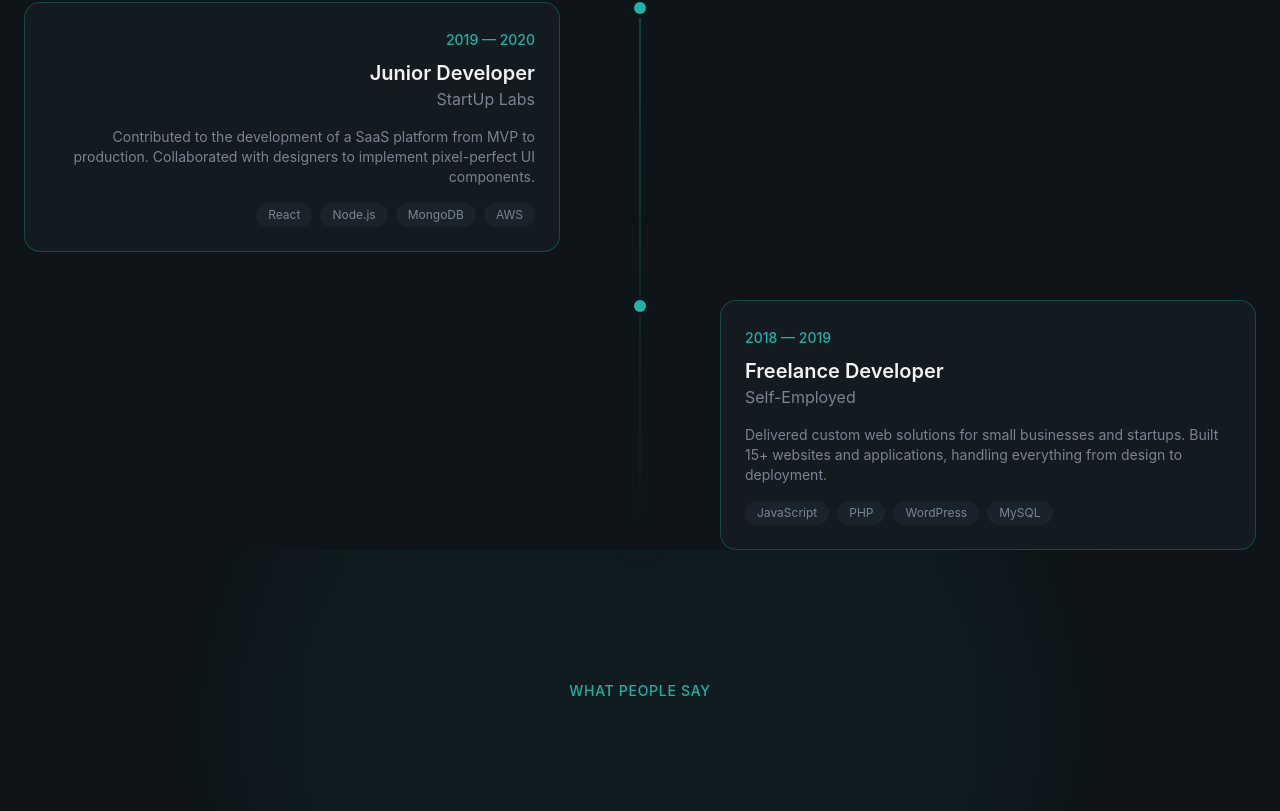
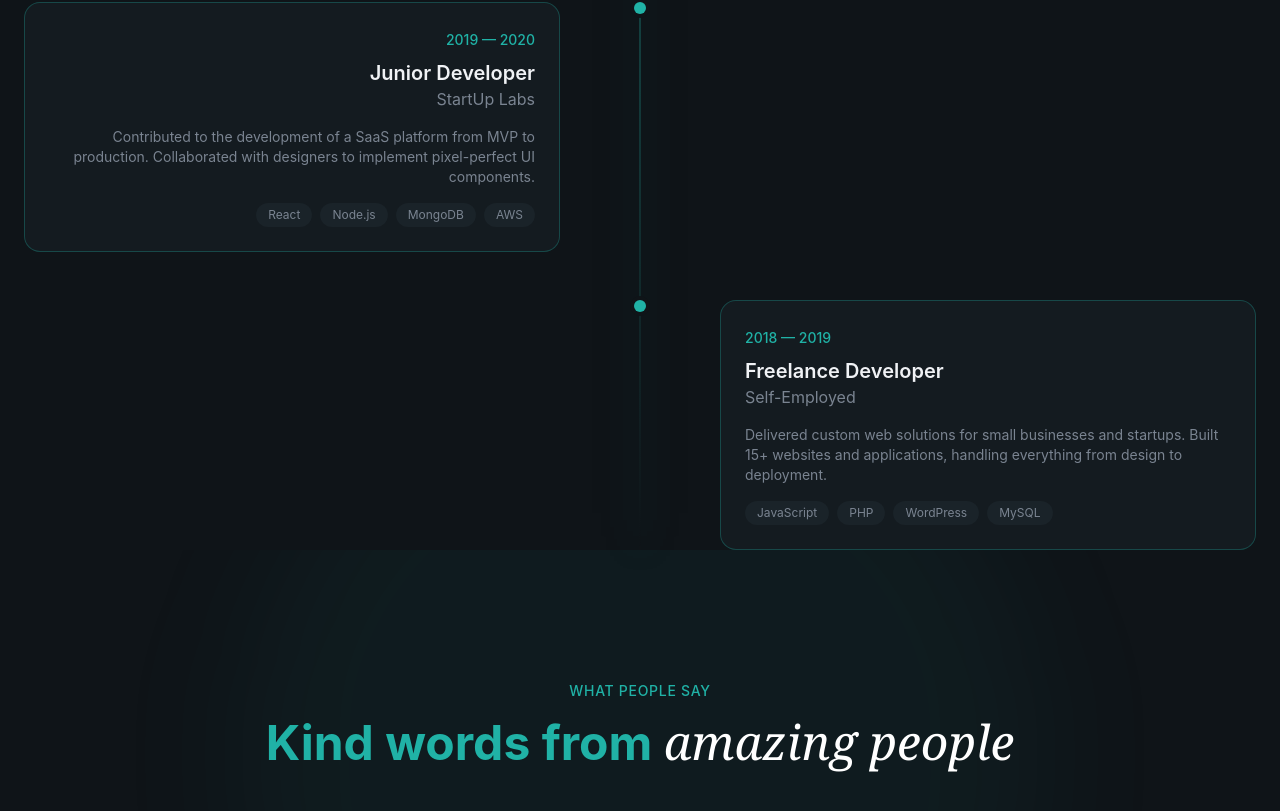
Before and after one commit to Ridzzz0Alam/dev_personal_project, a React (Vite) app: page / in a window 1280 px wide. Shown: the part 6752-7563 px from the top of the page. Built offline with nearby package versions, Linux system fonts and the light colour scheme.

Commit message:
completed the header section

```diff
--- a/src/sections/Testimonials.jsx
+++ b/src/sections/Testimonials.jsx
@@ -56,6 +56,19 @@ export const Testimonials = () =>{
                     >
                         What People say
                     </span>
+                    <h2
+                        className="text-4xl md:text-5xl
+                        font-bold mt-4 mb-6 animate-fade-in
+                        animation-delay-100 text-secondary-foreground"
+                        >
+                        Kind words from{" "}
+                        <span
+                        className="font-serif italic
+                        font-normal text-white"
+                        >
+                            amazing people
+                        </span>
+                    </h2>
                 </div>
             </div>
         </section>
```
